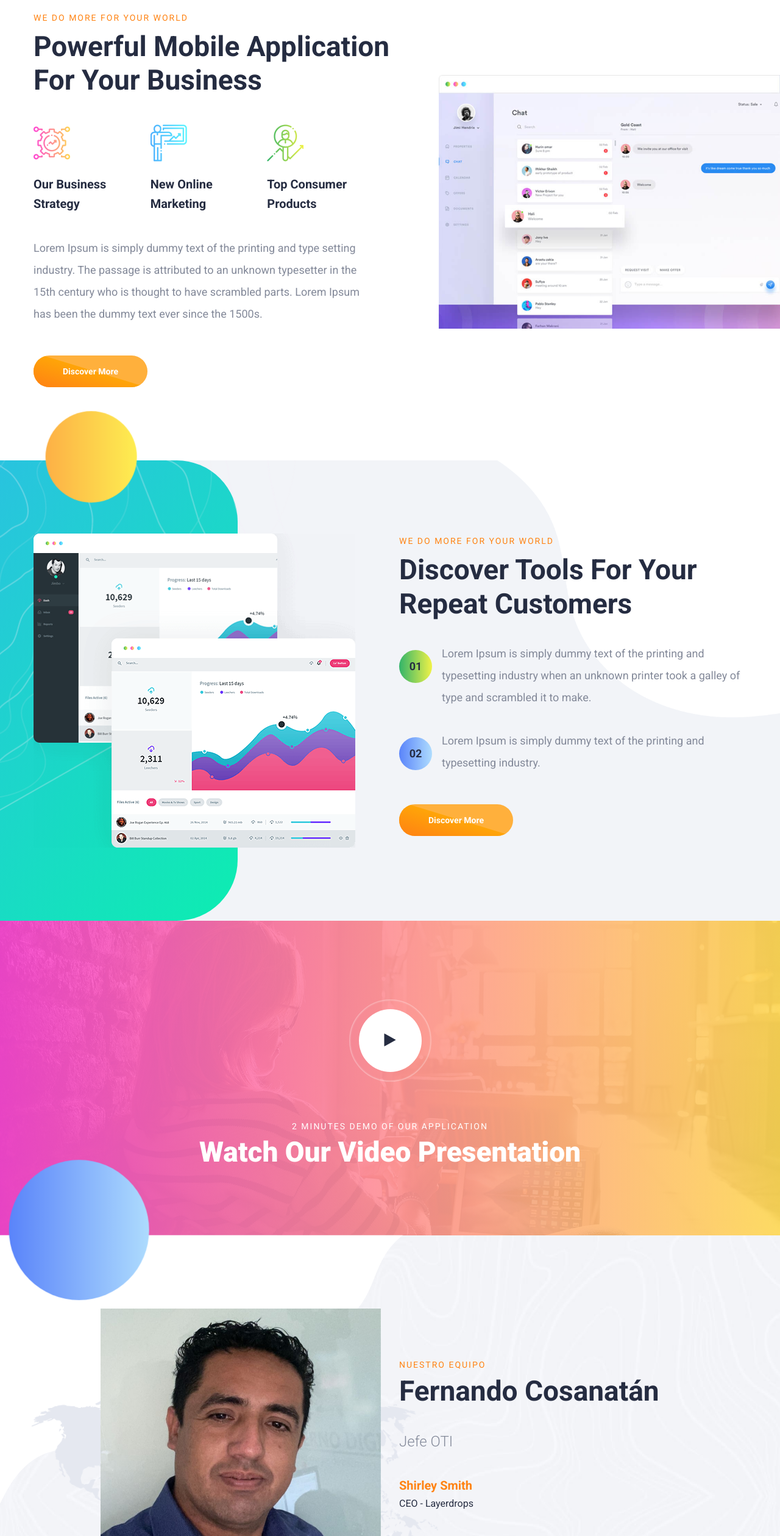
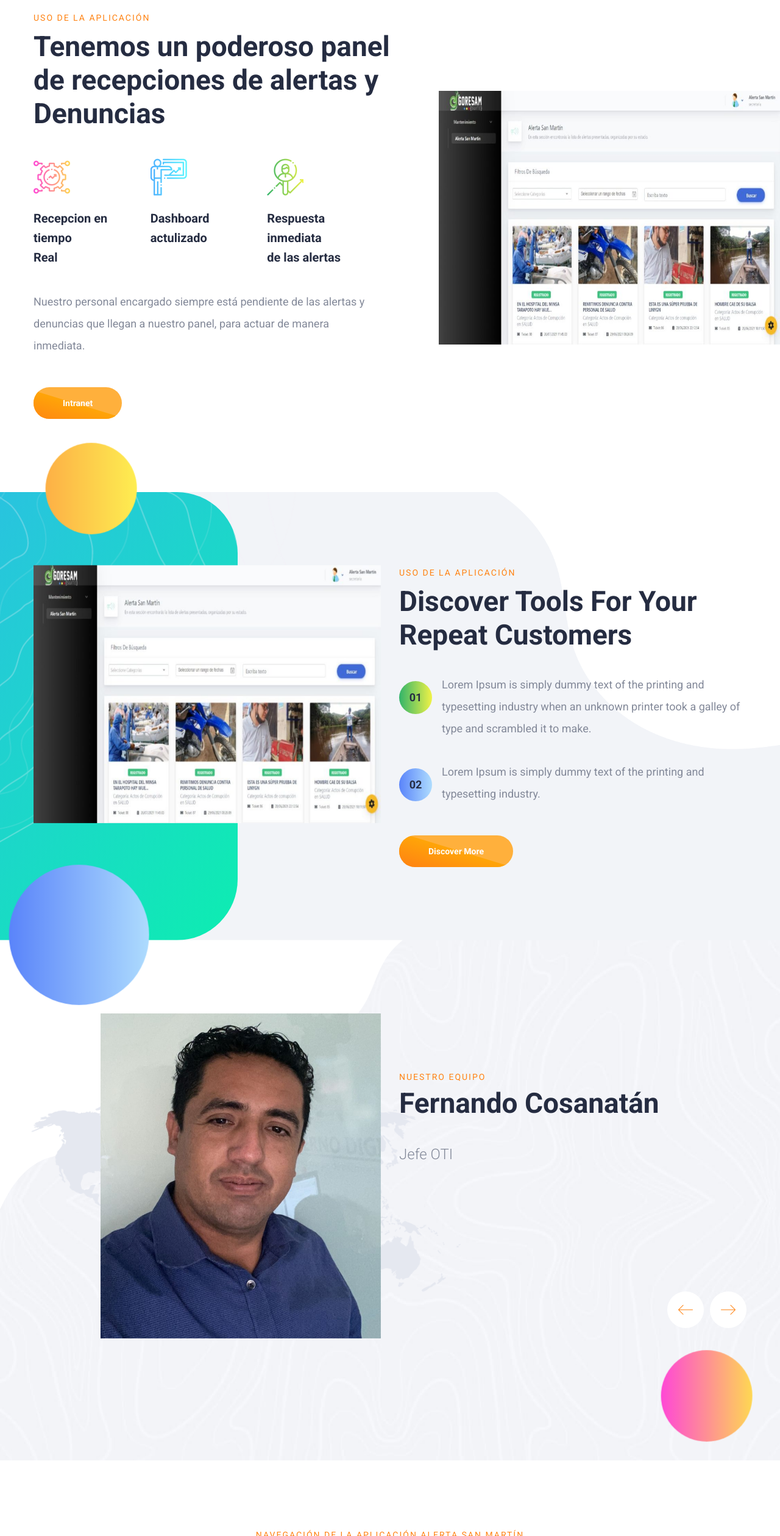
Before and after one commit to Eparedes456/landinAlertSanMartin, a plain HTML site: page index.html in a window 1280 px wide. Shown: the part 2815-5334 px from the top of the page at 61% size. Drawn offline with Linux system fonts and the light colour scheme.

Commit message:
first commit

```diff
--- a/index.html
+++ b/index.html
@@ -434,37 +434,37 @@
                 <div class="col-lg-7">
                     <div class="business-content">
                         <div class="section-title">
-                            <span>We do more for your world</span>
-                            <h3 class="title">Powerful Mobile Application For Your Business</h3>
+                            <span>USO DE LA APLICACIÓN</span>
+                            <h3 class="title">Tenemos un poderoso panel de recepciones de alertas y Denuncias</h3>
                         </div>
                         <div class="row mr-110">
                             <div class="col-sm-4">
                                 <div class="business-item">
                                     <i class="flaticon-business"></i><br>
-                                    <span>Our Business <br> Strategy</span>
+                                    <span>Recepcion en tiempo <br> Real</span>
                                 </div>
                             </div>
                             <div class="col-sm-4">
                                 <div class="business-item item-2">
                                     <i class="flaticon-people"></i><br>
-                                    <span>New Online <br> Marketing</span>
+                                    <span>Dashboard <br> actulizado</span>
                                 </div>
                             </div>
                             <div class="col-sm-4">
                                 <div class="business-item item-3">
                                     <i class="flaticon-human-resources"></i><br>
-                                    <span>Top Consumer <br> Products</span>
+                                    <span>Respuesta inmediata <br> de las alertas</span>
                                 </div>
                             </div>
                         </div>
-                        <p>Lorem Ipsum is simply dummy text of the printing and type setting industry. The passage is attributed to an unknown typesetter in the 15th century who is thought to have scrambled parts. Lorem Ipsum has been the dummy text ever since the 1500s.</p>
-                        <a class="main-btn" href="#">Discover More</a>
+                        <p>Nuestro personal encargado siempre está pendiente de las alertas y denuncias que llegan a nuestro panel, para actuar de manera inmediata.</p>
+                        <a class="main-btn" href="#">Intranet</a>
                     </div>
                 </div>
             </div>
         </div>
         <div class="business-thumb text-right">
-            <img src="assets/images/business-thumb.jpg" alt="">
+            <img src="assets/images/intranet1.jpg" alt="">
         </div>
         <div class="business-shape"></div>
     </section>
@@ -478,12 +478,12 @@
             <div class="row">
                 <div class="col-lg-6">
                     <div class="customers-thumb wow fadeInLeft" data-wow-duration="1500ms">
-                        <img src="assets/images/customers-thumb.png" alt="customers">
+                        <img src="assets/images/intranet1.jpg" alt="customers">
                     </div>
                 </div>
                 <div class="col-lg-6 col-md-9">
                     <div class="section-title">
-                        <span>We do more for your world</span>
+                        <span>USO DE LA APLICACIÓN</span>
                         <h3 class="title">Discover Tools For Your Repeat Customers</h3>
                     </div>
                     <div class="customers-content">
@@ -508,7 +508,7 @@
 
     <!--====== VIDEO PLAY PART START ======-->
 
-    <div class="video-play-area bg_cover" style="background-image: url(assets/images/video-play-bg.jpg);">
+    <!--<div class="video-play-area bg_cover" style="background-image: url(assets/images/video-play-bg.jpg);">
         <div class="container">
             <div class="row">
                 <div class="col-lg-12">
@@ -520,7 +520,7 @@
                 </div>
             </div>
         </div>
-    </div>
+    </div>-->
 
     <!--====== VIDEO PLAY PART ENDS ======-->
 
@@ -736,10 +736,7 @@
                             <span>NUESTRO EQUIPO</span>
                             <h3 class="title">Fernando Cosanatán</h3>
                             <p>Jefe OTI</p>
-                            <div class="info">
-                                <span>Shirley Smith</span>
-                                <p>CEO - Layerdrops</p>
-                            </div>
+
                         </div>
                         <div class="testimonials-content">
                             <span>NUESTRO EQUIPO</span>
@@ -815,7 +812,7 @@
                         </div>
                         <div class="testimonials-content">
                             <span>NUESTRO EQUIPO</span>
-                            <h3 class="title">EVER CARLOS ROJAS</h3>
+                            <h3 class="title">Ever Carlos Rojas</h3>
                             <p>Desarrollador Full Stack.</p>
                             <p>Teléfono : 917</p>
                             <p>Correo : system.dguerrero@gmail.com</p>
@@ -832,12 +829,39 @@
                             </div>
                         </div>
                         <div class="testimonials-content">
-                            <span>Our Testimonials</span>
-                            <h3 class="title">What They Are Talking</h3>
-                            <p>This is due to their ewdewewewexcellent service, competitive pricing and customer support. It’s throughly refresing to get such a personal touch. Duis aute irure dolor in reprehenderit in voluptate velit esse cillum dolore eu fugiat nulla pariatur.</p>
+                            <span>NUESTRO EQUIPO</span>
+                            <h3 class="title">Michael Labajos Detquizan</h3>
+                            <p>Desarrollador Full Stack.</p>
+                            <p>Teléfono : 947877540</p>
+                            <p>Correo : tigerleep26@gmail.com</p>
                             <div class="info">
-                                <span>Shirley Smith</span>
-                                <p>CEO - Layerdrops</p>
+                                <span>Redes Sociales</span>
+                                    <div class="footer-widget footer-widget-about">
+                                        <ul>
+                                            <li><a href="https://www.facebook.com/Leachmi.Nil.Detqgod" target="blank"><i class="fa fa-facebook-f"></i></a></li>
+                                            <li><a href="https://instagram.com/labajosmichael?r=nametag" target="blank"><i class="fa fa-instagram"></i></a></li>
+                                            <li><a href="https://pe.linkedin.com/in/lab-michael" target="blank"><i class="fa fa-linkedin"></i></a></li>
+
+                                        </ul>
+                                    </div>
+                            </div>
+                        </div>
+                        <div class="testimonials-content">
+                            <span>NUESTRO EQUIPO</span>
+                            <h3 class="title">José Luis Rojas Vásquez</h3>
+                            <p>Diseñador UI/UX.</p>
+                            <p>Teléfono : 947877544</p>
+                            <p>Correo : soporteticmoy@gmail.com</p>
+                            <div class="info">
+                                <span>Redes Sociales</span>
+                                    <div class="footer-widget footer-widget-about">
+                                        <ul>
+                                            <li><a href="https://www.facebook.com/Leachmi.Nil.Detqgod" target="blank"><i class="fa fa-facebook-f"></i></a></li>
+                                            <li><a href="https://instagram.com/labajosmichael?r=nametag" target="blank"><i class="fa fa-instagram"></i></a></li>
+                                            <li><a href="https://pe.linkedin.com/in/lab-michael" target="blank"><i class="fa fa-linkedin"></i></a></li>
+
+                                        </ul>
+                                    </div>
                             </div>
                         </div>
                     </div>
```
Also changed, not shown: assets/images/intranet1.jpg (added).
